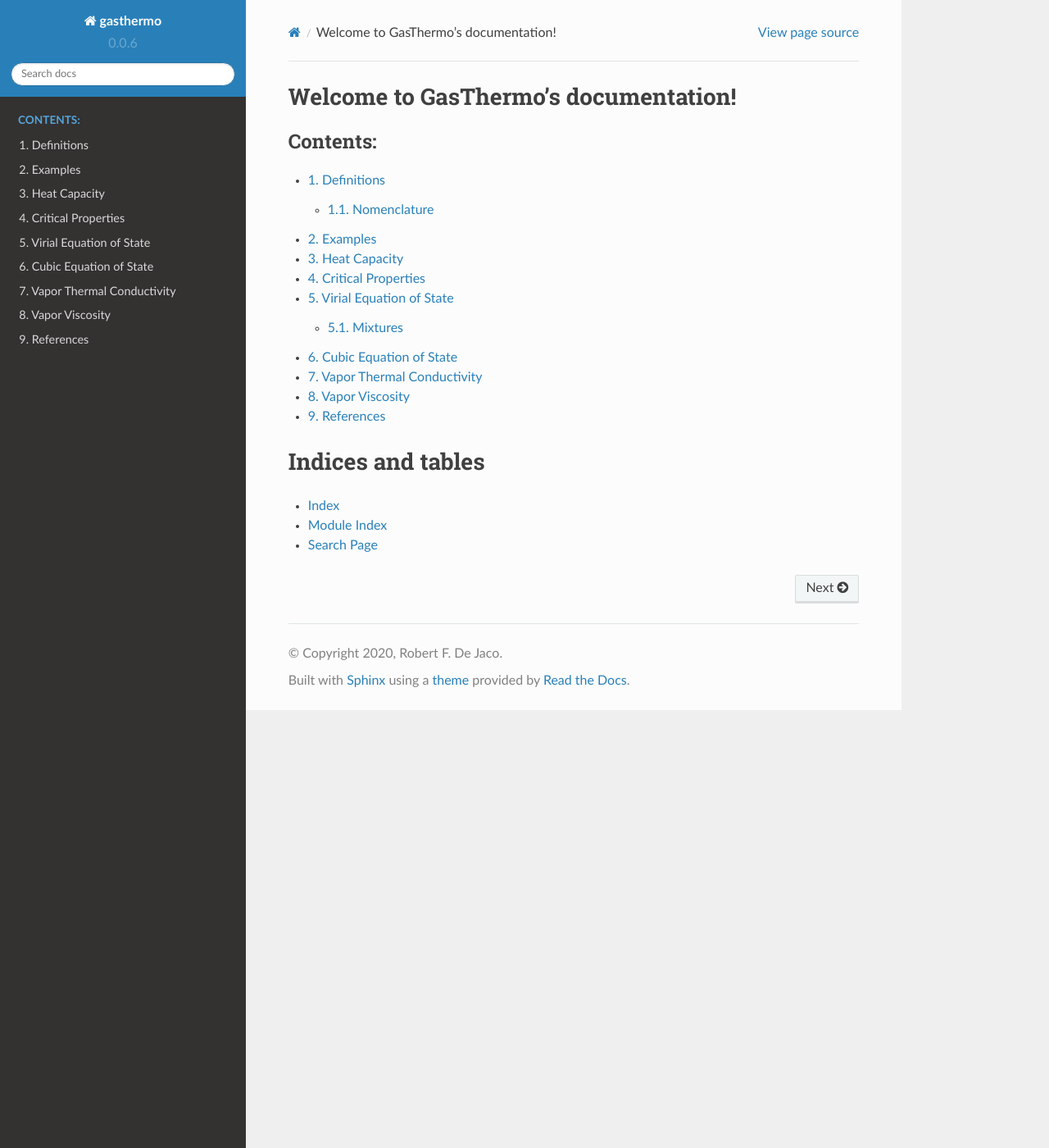
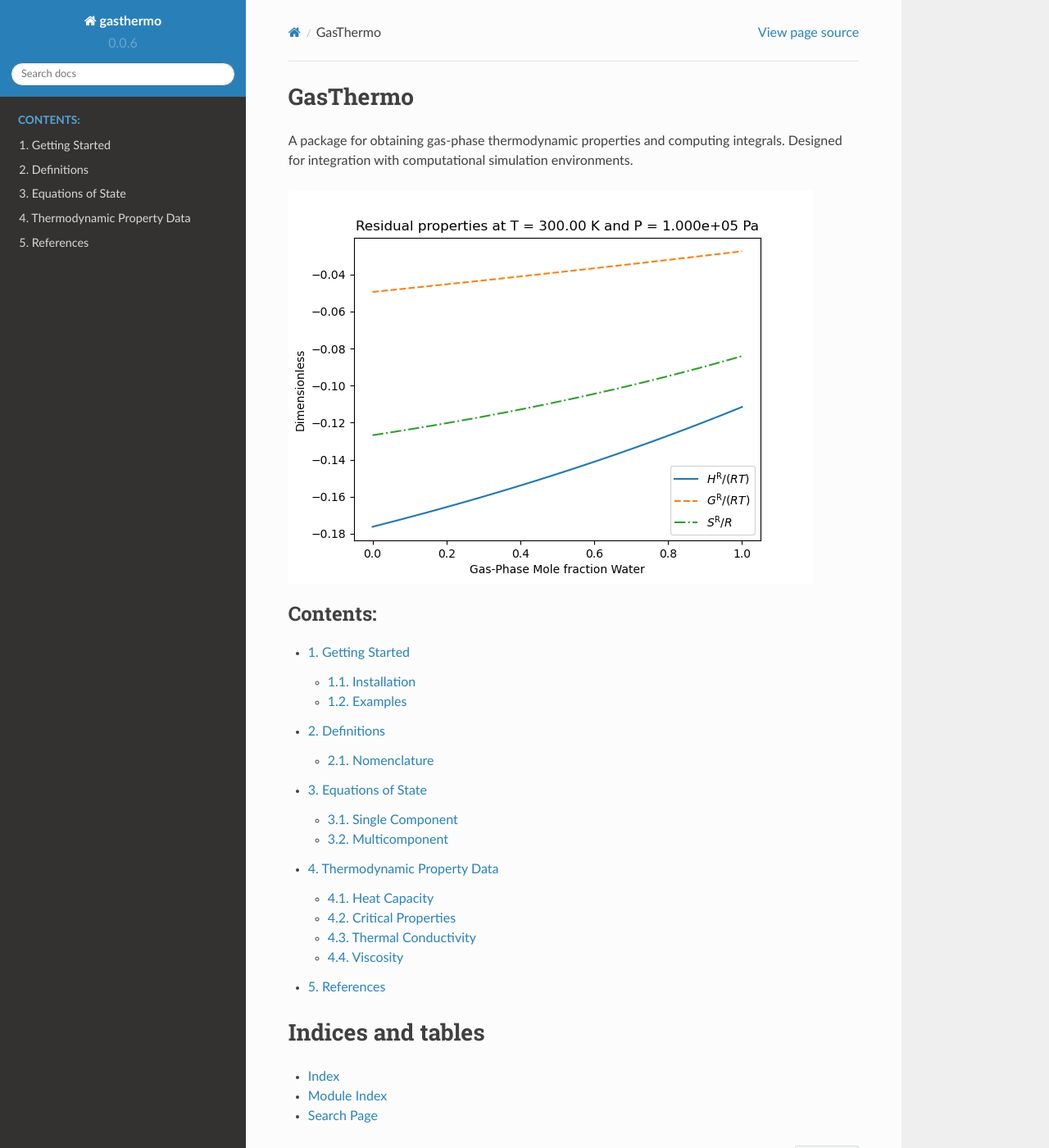
Before and after one commit to ramanishsingh/RealGas, a Sphinx documentation site: the page built from docs/source/index.rst, in a window 1280 px wide and 1400 px high. Shown: the whole window at 82% size. Built offline with Sphinx 7.4.7 and the Read the Docs theme 2.0.0, drawn with Linux system fonts in a browser that asks for light colours.

Commit message:
Fix bug in custom properties
- accidentally had wrong Vc units; now always test to see if units arent correct
- reorganize docs for clarity

```diff
--- a/docs/source/critical_properties.rst
+++ /dev/null
@@ -1,5 +0,0 @@
-Critical Properties
-===================
-
-.. automodule:: gasthermo.critical_constants
-   :members:
--- a/docs/source/gasthermo.rst
+++ /dev/null
@@ -1,4 +0,0 @@
-Examples
-========
-
-.. automodule:: gasthermo
--- a/docs/source/index.rst
+++ b/docs/source/index.rst
@@ -3,23 +3,24 @@
    You can adapt this file completely to your liking, but it should at least
    contain the root `toctree` directive.
 
-Welcome to GasThermo's documentation!
-======================================
+GasThermo
+=========
+
+A package for obtaining gas-phase thermodynamic properties and computing integrals.
+Designed for integration with computational simulation environments.
+
+.. image:: THF-WATER.png
 
 .. toctree::
-   :maxdepth: 4
+   :maxdepth: 2
    :numbered:
    :caption: Contents:
 
 
+   gettingstarted
    definitions
-   gasthermo
-   heat_capacity
-   critical_properties
-   virial
-   cubic
-   thermal_conductivity
-   viscosity
+   eos
+   propertydata
    zreferences
 
 
```
Also changed, not shown: docs/source/cubic.rst (deleted, +0 -16 lines), docs/source/eos.rst (added, +45 -0 lines), docs/source/gettingstarted.rst (added, +16 -0 lines), docs/source/heat_capacity.rst (deleted, +0 -14 lines), docs/source/propertydata.rst (added, +46 -0 lines), docs/source/thermal_conductivity.rst (deleted, +0 -11 lines), docs/source/virial.rst (deleted, +0 -19 lines), docs/source/viscosity.rst (deleted, +0 -11 lines), gasthermo/__init__.py (+52 -0 lines), 3 other files.
